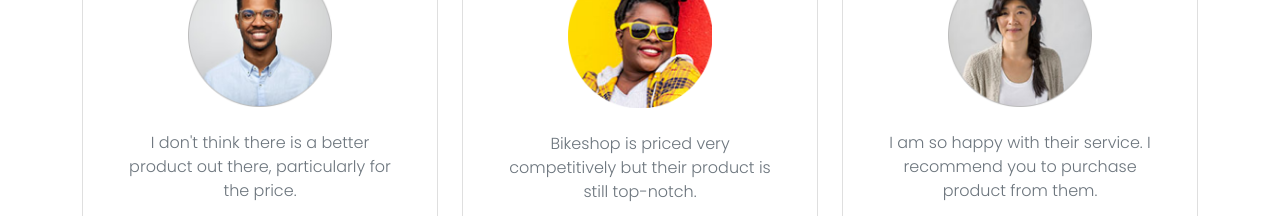
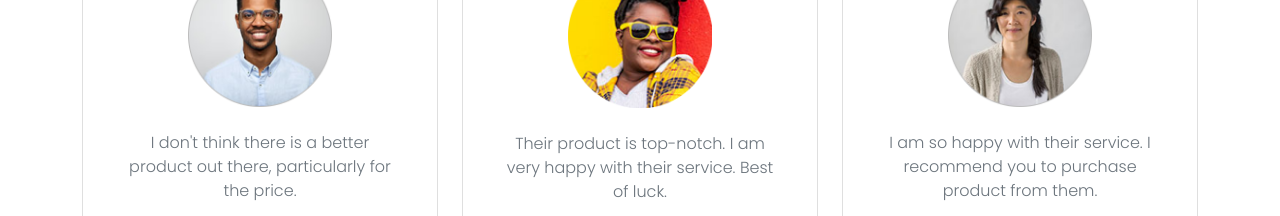
Before and after one commit to ShahinShanto/honda-cbr, a plain HTML site: page index.html in a window 1280 px wide. Shown: the part 2260-2476 px from the top of the page. Drawn offline with nearby package versions, Linux system fonts and the light colour scheme.

Commit message:
section fixed

```diff
--- a/index.html
+++ b/index.html
@@ -207,8 +207,8 @@
               <img src="images/user-3.png" class="card-img-top img-width " alt="...">
             </div>
             <div class="card-body fw-bold">
-              <p class="card-text text-secondary px-4 fw-light">Bikeshop is priced very competitively but their product
-                is still top-notch.
+              <p class="card-text text-secondary px-4 fw-light"> Their product
+                is top-notch. I am very happy with their service. Best of luck.
               </p>
               <div class="pb-3">
                 <i class="fas fa-star"></i>
```
